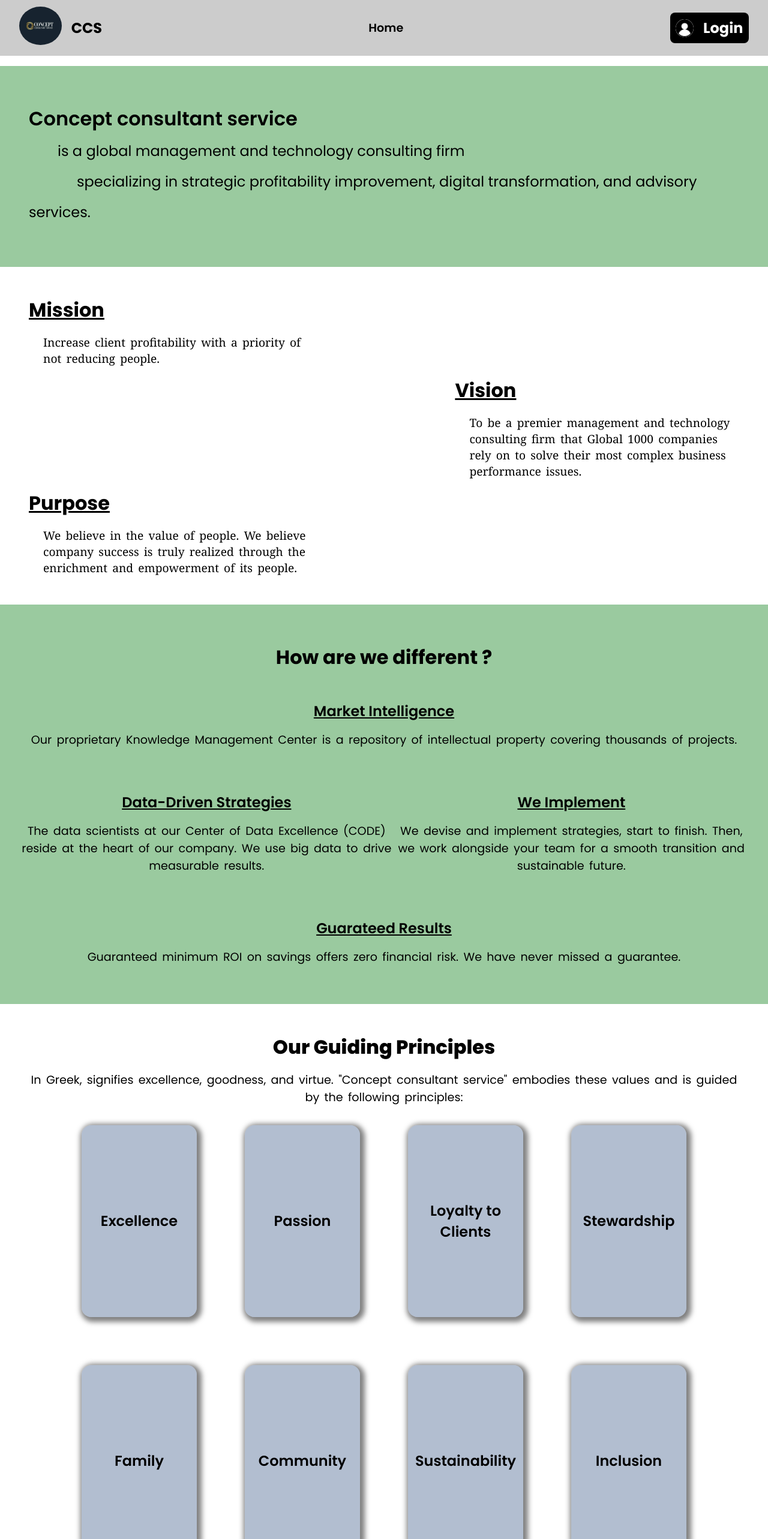
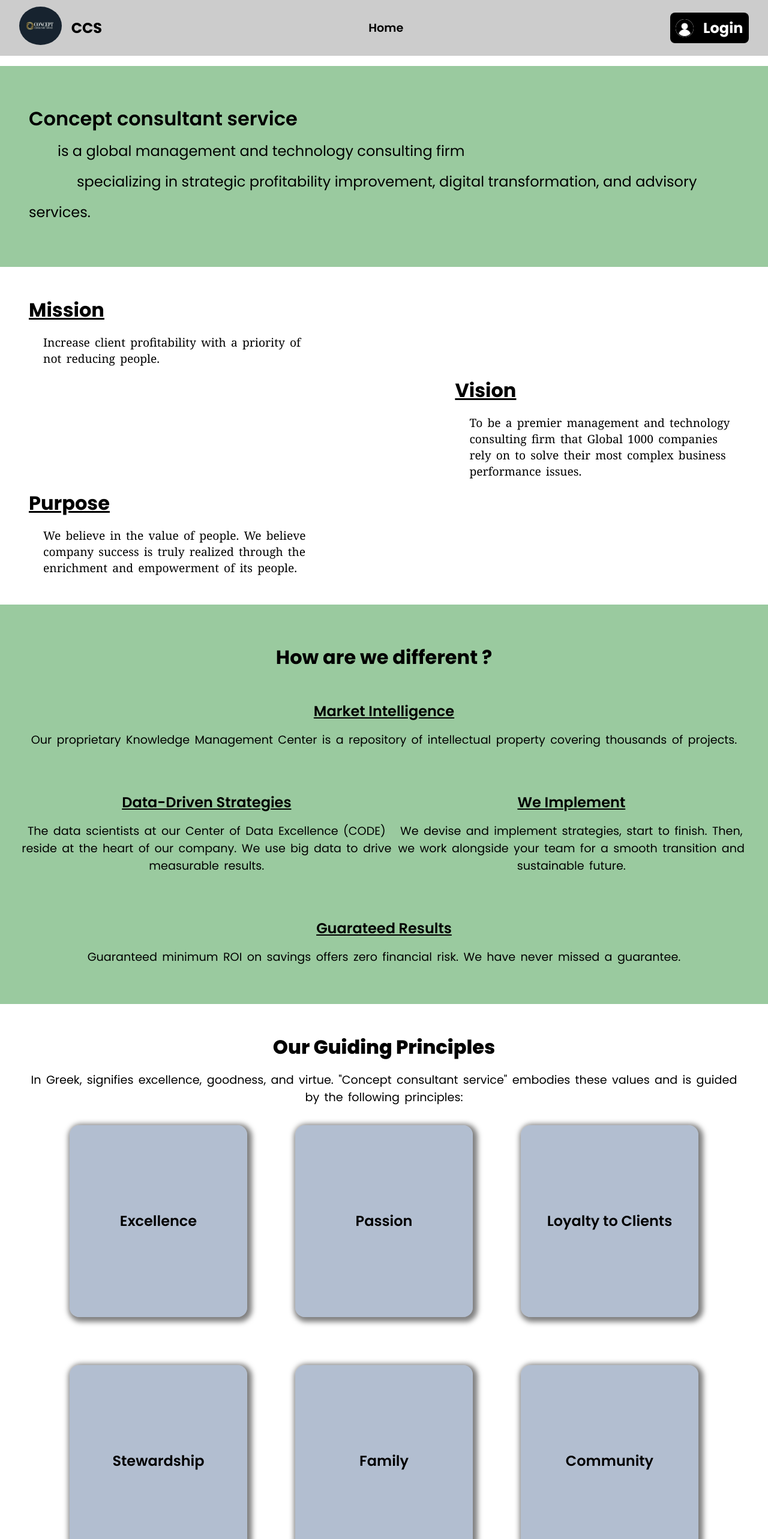
Before and after one commit to Gods-Blessing/ConceptConsultancy, a React (Vite) app in the folder Client/: page / in a window 1280 px wide. Shown: the top 2566 px of the page at 60% size. Built offline with nearby package versions, Linux system fonts and the light colour scheme.

Commit message:
improved the styling for the cards

```diff
--- a/Client/src/components/Home/Home.css
+++ b/Client/src/components/Home/Home.css
@@ -116,7 +116,8 @@
 
 .card-container{
     height: 40vh;
-    width: 15vw;
+    /* width: 15vw; */
+    width: 25%;
     perspective: 800px;
     padding: 1rem;
     cursor: pointer;
```
